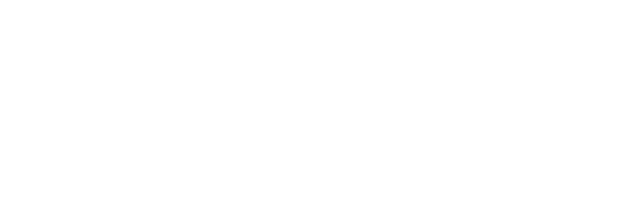
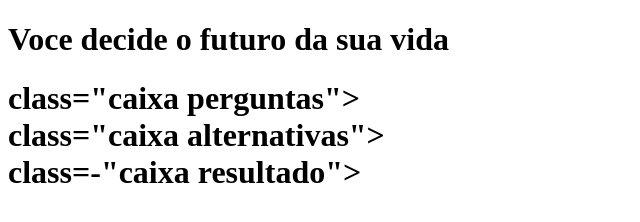
Before and after one commit to mztricolor1993/novo-projeto, a plain HTML site: page index.html in a window 1280 px wide. Shown: the whole page, without its empty margins (0-640 px from the left). Drawn offline with Linux system fonts and the light colour scheme.

Commit message:
renovado denovo

```diff
--- a/index.html
+++ b/index.html
@@ -7,5 +7,12 @@
 </head>
 <body>
     <div class="classe-principal"></div>
+    <h1>Voce decide o futuro da sua vida<h1>
+        <div>class="caixa perguntas"></div>
+        <div>class="caixa alternativas"></div>
+        <div>class=-"caixa resultado"></div>
+        <div>
+
+        </div>
 </body>
 </html>
```
